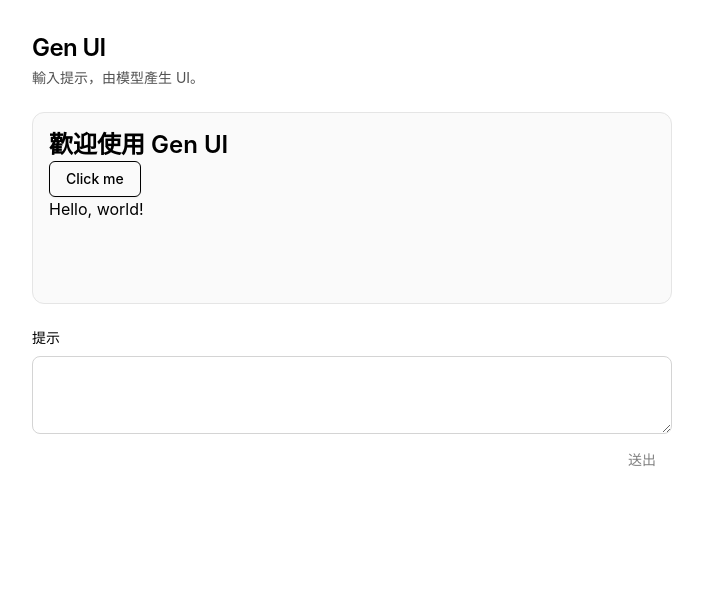
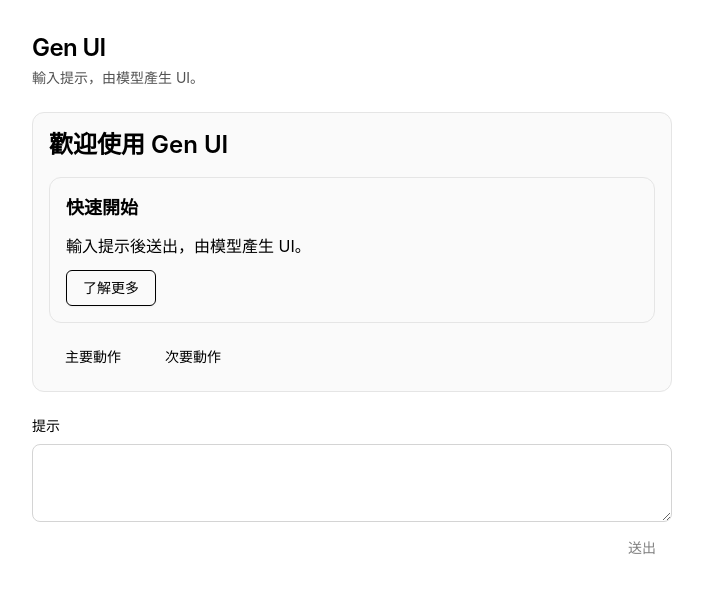
Before and after one commit to TonyHuang0327/gen-ui, a React (Vite) app: page / in a window 1280 px wide. Shown: the top 592 px of the page, without its empty margins (288-991 px from the left). Built offline with nearby package versions, Linux system fonts and the light colour scheme.

Commit message:
feat: enhance UI node structure with card and stack components, update Renderer for new node types

```diff
--- a/src/Renderer.tsx
+++ b/src/Renderer.tsx
@@ -1,16 +1,8 @@
 import { Button } from "./components/ui/button";
-import type { UiNode } from "./types";
+import type { LeafNode, UiNode } from "./types";
 
-export const Renderer = ({ node }: { node: UiNode }) => {
+function renderLeaf(node: LeafNode) {
   switch (node.type) {
-    case "page":
-      return (
-        <div>
-          {node.children.map((child, index) => (
-            <Renderer key={index} node={child} />
-          ))}
-        </div>
-      );
     case "button":
       return <Button variant={node.variant}>{node.label}</Button>;
     case "text": {
@@ -27,4 +19,49 @@ export const Renderer = ({ node }: { node: UiNode }) => {
       }
     }
   }
+}
+
+export const Renderer = ({ node }: { node: UiNode }) => {
+  switch (node.type) {
+    case "page":
+      return (
+        <div className="flex flex-col gap-4">
+          {node.children.map((child, index) => (
+            <Renderer key={index} node={child} />
+          ))}
+        </div>
+      );
+    case "stack": {
+      const horizontal = node.direction === "horizontal";
+      return (
+        <div
+          className={
+            horizontal
+              ? "flex flex-row flex-wrap gap-3"
+              : "flex flex-col gap-3"
+          }
+        >
+          {node.children.map((child, index) => (
+            <div key={index}>{renderLeaf(child)}</div>
+          ))}
+        </div>
+      );
+    }
+    case "card":
+      return (
+        <div className="rounded-xl border border-neutral-200 bg-neutral-50 p-4">
+          {node.title ? (
+            <h3 className="mb-3 text-lg font-semibold">{node.title}</h3>
+          ) : null}
+          <div className="flex flex-col gap-3">
+            {node.children.map((child, index) => (
+              <div key={index}>{renderLeaf(child)}</div>
+            ))}
+          </div>
+        </div>
+      );
+    case "button":
+    case "text":
+      return renderLeaf(node);
+  }
 };
--- a/src/lib/llm.ts
+++ b/src/lib/llm.ts
@@ -1,15 +1,6 @@
 import { GoogleGenAI } from "@google/genai";
 
-// 根一定是 page；children 只允許 button / text（先不遞迴 page，降低 schema 複雜度）
-const uiJsonSchema = {
-  type: "object",
-  properties: {
-    type: { type: "string", enum: ["page"] },
-    children: {
-      type: "array",
-      items: {
-        anyOf: [
-          {
+const buttonJsonSchema = {
   type: "object",
   properties: {
     type: { type: "string", enum: ["button"] },
@@ -27,8 +18,9 @@ const uiJsonSchema = {
     },
   },
   required: ["type", "label"],
-          },
-          {
+} as const;
+
+const textJsonSchema = {
   type: "object",
   properties: {
     type: { type: "string", enum: ["text"] },
@@ -39,7 +31,50 @@ const uiJsonSchema = {
     },
   },
   required: ["type", "text"],
+} as const;
+
+const leafJsonSchema = {
+  anyOf: [buttonJsonSchema, textJsonSchema],
+} as const;
+
+const stackJsonSchema = {
+  type: "object",
+  properties: {
+    type: { type: "string", enum: ["stack"] },
+    direction: { type: "string", enum: ["vertical", "horizontal"] },
+    children: {
+      type: "array",
+      items: leafJsonSchema,
     },
+  },
+  required: ["type", "children"],
+} as const;
+
+const cardJsonSchema = {
+  type: "object",
+  properties: {
+    type: { type: "string", enum: ["card"] },
+    title: { type: "string" },
+    children: {
+      type: "array",
+      items: leafJsonSchema,
+    },
+  },
+  required: ["type", "children"],
+} as const;
+
+const uiJsonSchema = {
+  type: "object",
+  properties: {
+    type: { type: "string", enum: ["page"] },
+    children: {
+      type: "array",
+      items: {
+        anyOf: [
+          stackJsonSchema,
+          cardJsonSchema,
+          buttonJsonSchema,
+          textJsonSchema,
         ],
       },
     },
@@ -56,12 +91,13 @@ export async function generateUiTree(prompt: string): Promise<unknown> {
   const client = new GoogleGenAI({ apiKey });
 
   const interaction = await client.interactions.create({
-    model: "gemini-3.6-flash",
+    model: "gemini-3.1-flash-lite",
     input: [
       {
         type: "text",
         text: `你是 UI JSON 產生器。只輸出符合 schema 的 JSON，不要 markdown。
 text 節點：標題用 variant "h1"|"h2"|"h3"，內文用 "body" 或省略 variant。
+排版：分區用 stack 或 card；橫向排列用 stack 且 direction "horizontal"。容器內只能放 button 與 text。
 使用者需求：${prompt}`,
       },
     ],
--- a/src/mock-response.ts
+++ b/src/mock-response.ts
@@ -9,13 +9,35 @@ export const mockResponse: UiNode = {
       variant: "h1",
     },
     {
-      type: "button",
-      label: "Click me",
-      variant: "outline",
+      type: "card",
+      title: "快速開始",
+      children: [
+        {
+          type: "text",
+          text: "輸入提示後送出，由模型產生 UI。",
+        },
+        {
+          type: "button",
+          label: "了解更多",
+          variant: "outline",
+        },
+      ],
     },
     {
-      type: "text",
-      text: "Hello, world!",
+      type: "stack",
+      direction: "horizontal",
+      children: [
+        {
+          type: "button",
+          label: "主要動作",
+          variant: "default",
+        },
+        {
+          type: "button",
+          label: "次要動作",
+          variant: "secondary",
+        },
+      ],
     },
   ],
 };
--- a/src/schema/index.ts
+++ b/src/schema/index.ts
@@ -1,10 +1,7 @@
-import type { UiNode } from "@/types";
+import type { LeafNode, PageChild, UiNode } from "@/types";
 import z from "zod";
 
-const uiNodeSchema: z.ZodType<UiNode> = z.lazy(() =>
-  z.discriminatedUnion("type", [
-    z.object({ type: z.literal("page"), children: z.array(uiNodeSchema) }),
-    z.object({
+const buttonSchema = z.object({
   type: z.literal("button"),
   label: z.string(),
   variant: z
@@ -17,14 +14,45 @@ const uiNodeSchema: z.ZodType<UiNode> = z.lazy(() =>
       "link",
     ])
     .optional(),
-    }),
-    z.object({
+});
+
+const textSchema = z.object({
   type: z.literal("text"),
   text: z.string(),
   variant: z.enum(["body", "h1", "h2", "h3"]).optional(),
-    }),
-  ]),
-);
+});
+
+const leafNodeSchema: z.ZodType<LeafNode> = z.discriminatedUnion("type", [
+  buttonSchema,
+  textSchema,
+]);
+
+const stackSchema = z.object({
+  type: z.literal("stack"),
+  direction: z.enum(["vertical", "horizontal"]).optional(),
+  children: z.array(leafNodeSchema),
+});
+
+const cardSchema = z.object({
+  type: z.literal("card"),
+  title: z.string().optional(),
+  children: z.array(leafNodeSchema),
+});
+
+const pageChildSchema: z.ZodType<PageChild> = z.union([
+  stackSchema,
+  cardSchema,
+  leafNodeSchema,
+]);
+
+const uiNodeSchema: z.ZodType<UiNode> = z.discriminatedUnion("type", [
+  z.object({ type: z.literal("page"), children: z.array(pageChildSchema) }),
+  stackSchema,
+  cardSchema,
+  buttonSchema,
+  textSchema,
+]);
+
 export const safeParseUiNode = (node: unknown) => {
   return uiNodeSchema.safeParse(node);
 };
--- a/src/types/index.ts
+++ b/src/types/index.ts
@@ -1,9 +1,26 @@
-export type UiNode = CustomPage | CustomButton | CustomText;
+export type LeafNode = CustomButton | CustomText;
+
+export type PageChild = CustomStack | CustomCard | LeafNode;
+
+export type UiNode = CustomPage | CustomStack | CustomCard | LeafNode;
 
 type CustomPage = {
   type: "page";
-  children: UiNode[];
+  children: PageChild[];
 };
+
+type CustomStack = {
+  type: "stack";
+  direction?: "vertical" | "horizontal";
+  children: LeafNode[];
+};
+
+type CustomCard = {
+  type: "card";
+  title?: string;
+  children: LeafNode[];
+};
+
 type CustomButton = {
   type: "button";
   label: string;
```
Lines whose indentation alone changed are shown as unchanged.
